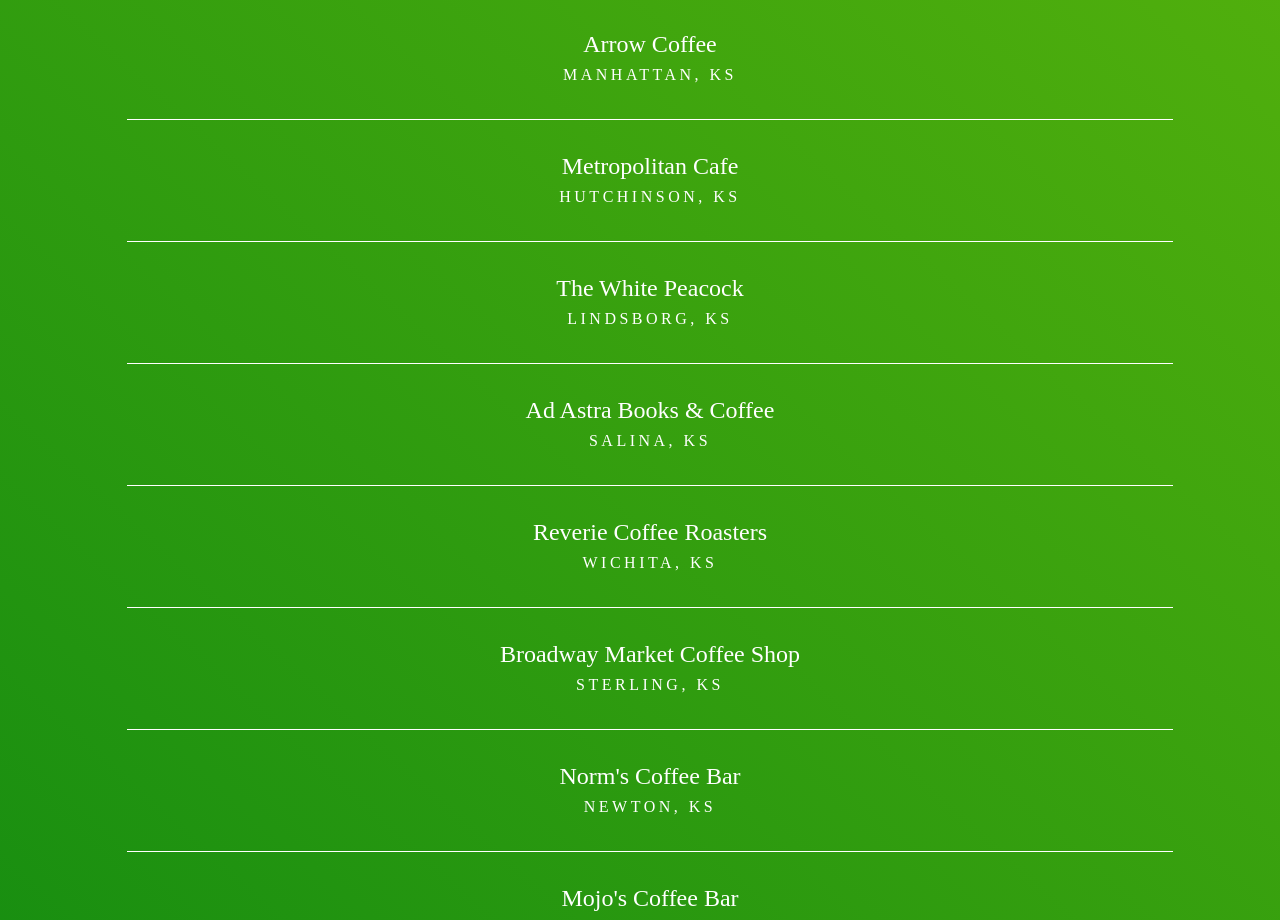
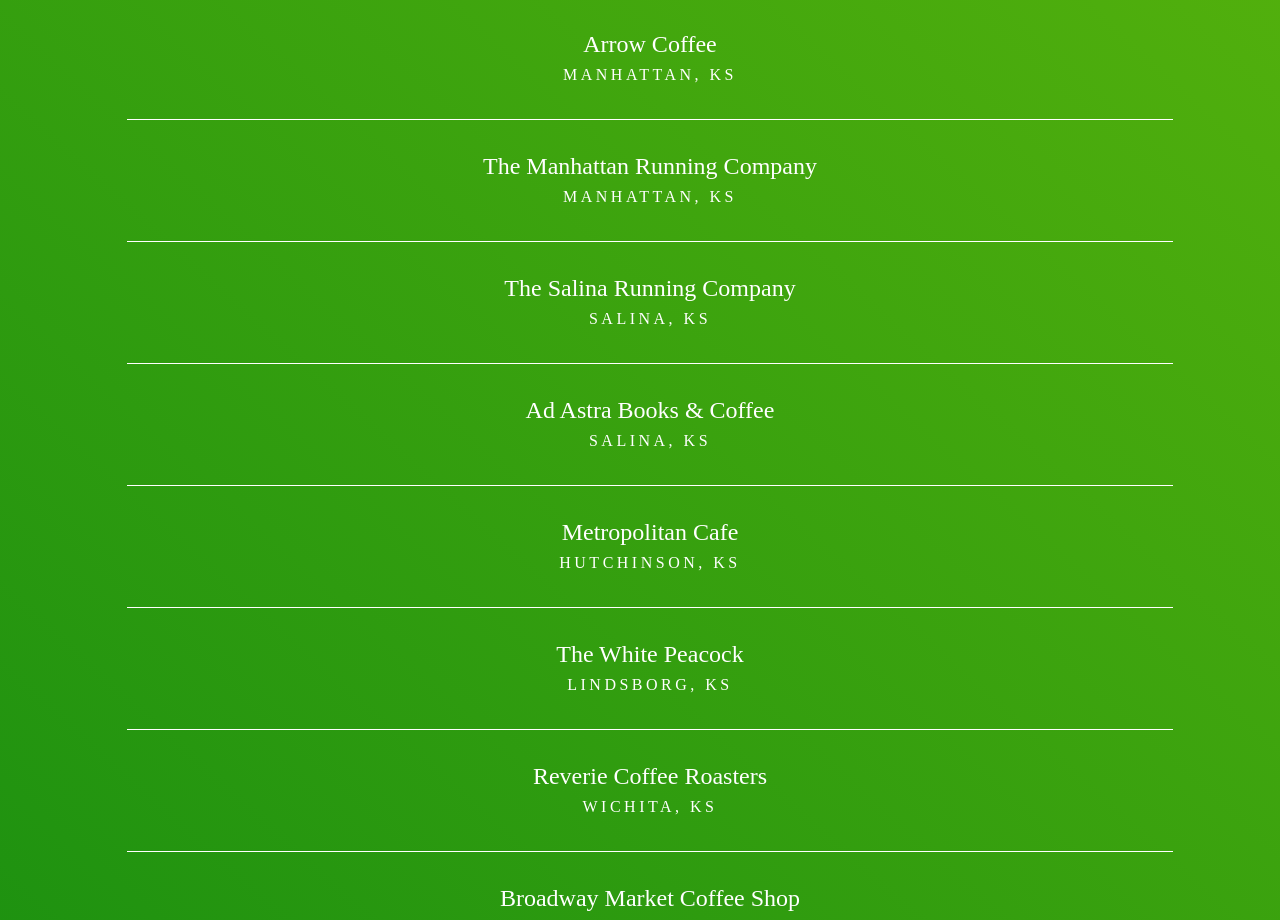
Before and after one commit to adamkporter/support-ethiopia-reads, a plain HTML site: page index.html in a window 1280 px wide. Shown: the part 3302-4222 px from the top of the page. Drawn offline with nearby package versions, Linux system fonts and the light colour scheme; files that its build step writes are made by us from their sources.

Commit message:
Update index.html

```diff
--- a/index.html
+++ b/index.html
@@ -196,9 +196,11 @@
           <ul>
             <li><a href="#"><span>Craft Coffee Parlor</span><br>McPherson, KS</a></li>
             <li><a href="#"><span>Arrow Coffee</span><br>Manhattan, KS</a></li>
+            <li><a href="#"><span>The Manhattan Running Company</span><br>Manhattan, KS</a></li>
+            <li><a href="#"><span>The Salina Running Company</span><br>Salina, KS</a></li>
+            <li><a href="#"><span>Ad Astra Books &amp; Coffee</span><br>Salina, KS</a></li>
             <li><a href="#"><span>Metropolitan Cafe</span><br>Hutchinson, KS</a></li>
             <li><a href="#"><span>The White Peacock</span><br>Lindsborg, KS</a></li>
-            <li><a href="#"><span>Ad Astra Books &amp; Coffee</span><br>Salina, KS</a></li>
             <li><a href="#"><span>Reverie Coffee Roasters</span><br>Wichita, KS</a></li>
             <li><a href="#"><span>Broadway Market Coffee Shop</span><br>Sterling, KS</a></li>
             <li><a href="#"><span>Norm's Coffee Bar</span><br>Newton, KS</a></li>
```
